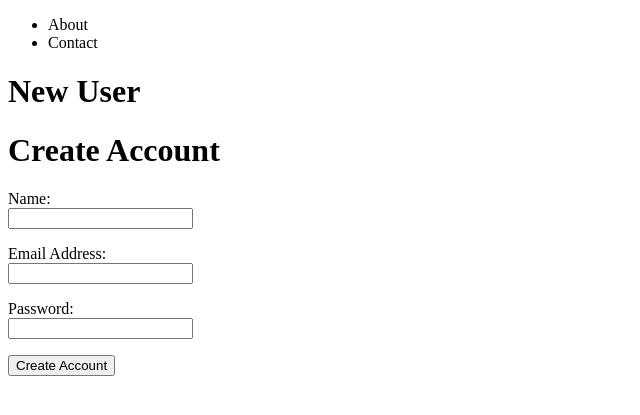
After one commit to mcgeorgiev/visual-portfolio, a Flask app: template app/templates/create.html in a window 1280 px wide. The commit adds this page. Shown: the top 415 px of the page, without its empty margins (0-640 px from the left). Run offline with Flask 2, Linux system fonts and the light colour scheme; the template is opened without the code that fills it: values that come from a table or form of the project are taken from there, others are empty; the visitor is signed in with stand-in values (Sample User, id 1); some libraries are stand-ins or nearby versions.

Commit message:
added basic working forms

```diff
--- a/app/forms.py
+++ b/app/forms.py
@@ -1,9 +1,20 @@
 from flask_wtf import Form
-from wtforms import StringField, BooleanField, SubmitField, PasswordField, TextAreaField, FileField
+from wtforms import StringField, BooleanField, SubmitField, PasswordField, TextAreaField
 from wtforms.validators import DataRequired, Email, Length, EqualTo
+from flask_wtf.file import FileField
 
 class AddForm(Form):
     title = StringField('Title', validators=[DataRequired(), Length(1, 128)])
     description = StringField('Description', validators=[DataRequired(), Length(1, 128)])
     picture = FileField()
     submit = SubmitField('Add Image')
+
+class CreateForm(Form):
+    name = StringField('Name', validators=[DataRequired(), Length(1, 120)])
+    email = StringField('Email address', validators=[DataRequired(), Email()])
+    password = PasswordField()
+    submit = SubmitField('Create Account')
+#
+#
+# class AboutForm(Form):
+#         about = TextAreaField('About yourself')
--- a/app/templates/base.html
+++ b/app/templates/base.html
@@ -17,7 +17,11 @@
         </ul>
     </div>
     <div class="title">
+      {% if data %}
         <h1>{{ data.name }}</h1>
+      {% else %}
+        <h1>New User</h1>
+        {% endif %}
     </div>
     <div class="container">
         {% block content %}
--- /dev/null
+++ b/app/templates/create.html
@@ -0,0 +1,19 @@
+{% extends "base.html" %}
+{% block content %}
+    <div class="page-header">
+        <h1>Create Account</h1>
+    </div>
+
+    <form action="" method="post" name="create" enctype="multipart/form-data">
+        {{ create_form.hidden_tag() }}
+        <p>Name:<br>
+            {{ create_form.name }}</p>
+        <p>Email Address:<br>
+            {{ create_form.email }}</p>
+        <p>Password:<br>
+            {{ create_form.password }}</p>
+
+        <p>{{ create_form.submit }}</p>
+
+    </form>
+{% endblock %}
```
Also changed, not shown: app/views.py (+40 -19 lines).
